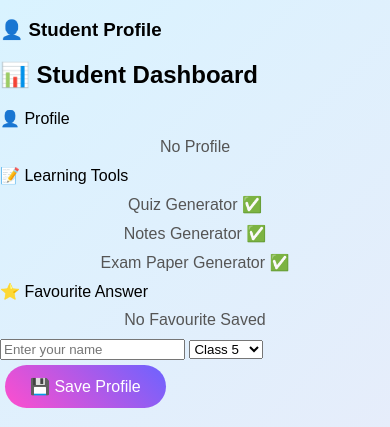
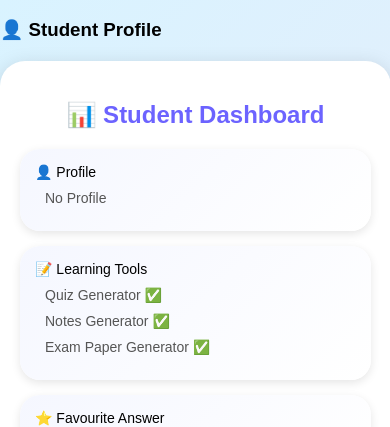
Before and after one commit to priyankavmatale-create/Smart-Homework-AI, a website: page index.html in a window 390 px wide. Shown: the top 427 px of the page. Drawn offline with Linux system fonts and the light colour scheme.

Commit message:
Add dashboard card design

```diff
--- a/style.css
+++ b/style.css
@@ -290,3 +290,97 @@ body.dark .subjects button {
     border-color:#00c6ff;
 
 }
+
+/* Student Dashboard */
+
+.dashboard {
+
+    margin:20px auto;
+    padding:20px;
+    width:85%;
+    background:white;
+    border-radius:25px;
+    box-shadow:0 5px 20px rgba(0,0,0,0.15);
+
+}
+
+
+.dashboard h2 {
+
+    text-align:center;
+    color:#6c63ff;
+
+}
+
+
+.card {
+
+    background:linear-gradient(135deg,#f5f7ff,#ffffff);
+    margin:15px 0;
+    padding:15px;
+    border-radius:20px;
+    box-shadow:0 3px 10px rgba(0,0,0,0.1);
+
+    font-size:16px;
+
+}
+
+
+.card p {
+
+    text-align:left;
+    color:#555;
+
+}
+
+
+
+/* Dark Mode Dashboard */
+
+body.dark .dashboard {
+
+    background:#111827;
+
+}
+
+
+body.dark .dashboard h2 {
+
+    color:#00c6ff;
+
+}
+
+
+body.dark .card {
+
+    background:#1f2937;
+    color:white;
+
+}
+
+
+body.dark .card p {
+
+    color:#ddd;
+
+}
+
+
+
+/* Mobile */
+
+@media(max-width:600px){
+
+.dashboard{
+
+width:90%;
+
+}
+
+.card{
+
+font-size:14px;
+
+}
+
+}
```
